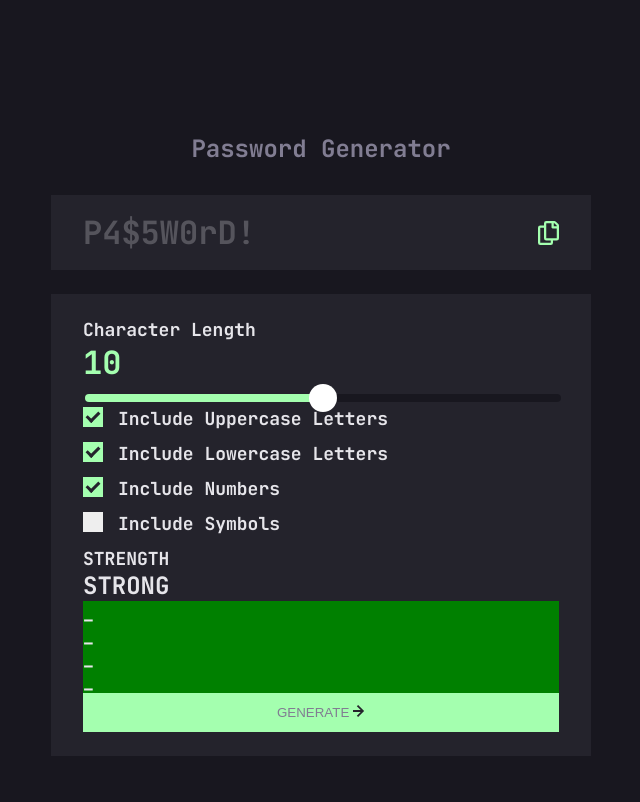
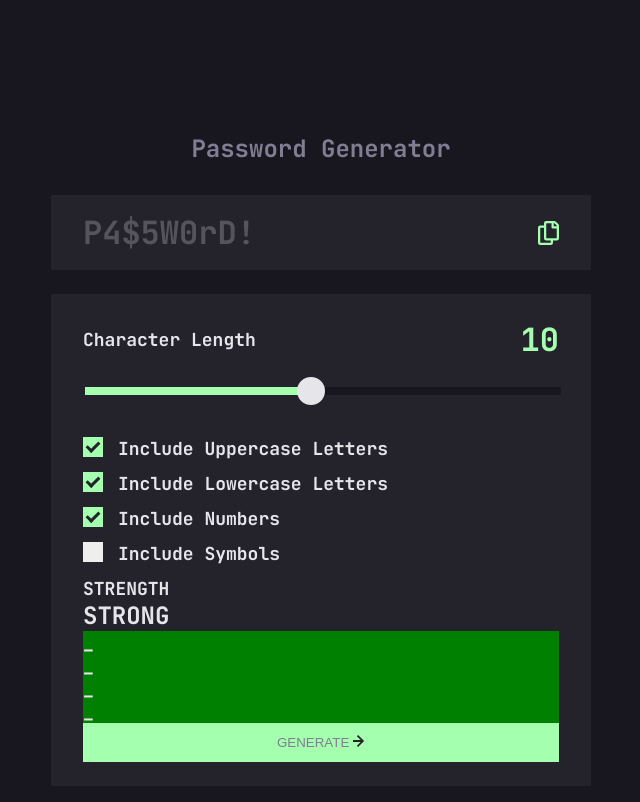
Before and after one commit to Johan-Carinus/assessment-password-generator-react, a Next.js app: page / in a window 1280 px wide. Shown: the whole page, without its empty margins (319-959 px from the left). Built offline with nearby package versions, Linux system fonts and the light colour scheme.

Commit message:
Finished the visual aspect of the slider.

```diff
--- a/components/options.js
+++ b/components/options.js
@@ -1,12 +1,26 @@
-import {Slider} from "@/components/slider";
+import {useState} from "react";
+import {ValueSlider} from "@/components/value-slider";
 import {CheckboxOptions} from "@/components/checkbox-options";
 import {StrengthIndicator} from "@/components/strength-indicator";
 import {GenerateButton} from "@/components/generate-button";
 
 export function Options() {
+    const [passwordLen, setPasswordLen] = useState(10);
+
+    function handleSliderChange(i) {
+        setPasswordLen(i);
+    }
+
     return (
         <div className='options background-standard'>
-            <Slider />
+            <ValueSlider
+                title='Character Length'
+                minValue='1'
+                maxValue='20'
+                currentValue={passwordLen}
+                handleOnChange={handleSliderChange}
+            />
+            <div className='large-spacer'/>
             <CheckboxOptions />
             <StrengthIndicator />
             <GenerateButton />
--- a/components/slider.js
+++ /dev/null
@@ -1,15 +0,0 @@
-export function Slider() {
-    return (
-        <div>
-            <div className='row-flex'>
-                <p className='flex-grow-1'>Character Length</p>
-                <h1 className='text-green'>10</h1>
-            </div>
-            <div className="slidecontainer">
-                <input type="range" min="0" max="100" value="50" className="slider" id="myRange"/>
-            </div>
-        </div>
-    );
-}
-
-//https://www.w3schools.com/howto/howto_js_rangeslider.asp
--- /dev/null
+++ b/components/value-slider.js
@@ -0,0 +1,32 @@
+export function ValueSlider({title, minValue, maxValue, currentValue, handleOnChange}) {
+    function onInputChange(event) {
+        const value = event.target.value;
+        handleOnChange(value);
+
+    }
+
+    function calculateSliderPercentage() {
+        const top = maxValue - minValue;
+        const adjustedCurrent = currentValue - minValue;
+        const percent = (adjustedCurrent/top)*100;
+        return `${percent}%`;
+    }
+
+    return (
+        <div style={{'--slide-position': calculateSliderPercentage()}} className='value-slider'>
+            <div className='text-row'>
+                <div className='text-title'>{title}</div>
+                <h1 className='text-counter'>{currentValue}</h1>
+            </div>
+            <div className='slide'>
+                <input
+                    type="range"
+                    min={minValue}
+                    max={maxValue}
+                    defaultValue={currentValue} // TODO: Check that this doesn't cause performance issues
+                    onInput={onInputChange}
+                />
+            </div>
+        </div>
+    );
+}
--- a/styles/base/colors.scss
+++ b/styles/base/colors.scss
@@ -2,10 +2,6 @@
 
 .text-grey {
   color: $color-grey;
-}
-
-.text-green {
-  color: $color-neon-green
 }
 
 .background-dark {
--- a/styles/components/slider.scss
+++ /dev/null
@@ -1,30 +0,0 @@
-/* Style the slider */
-.slider {
-  -webkit-appearance: none;
-  appearance: none;
-  width: 100%;
-  height: 8px;
-  background: linear-gradient(to right, $color-neon-green 0%, $color-neon-green 50%, $color-very-dark-grey 50%, $color-very-dark-grey 100%);
-  outline: none;
-  border-radius: 5px;
-}
-
-/* Style the thumb (handle) */
-.slider::-webkit-slider-thumb {
-  -webkit-appearance: none;
-  appearance: none;
-  width: 28px;
-  height: 28px;
-  background: #ffffff;
-  border-radius: 50%;
-  cursor: pointer;
-}
-
-/* Adjust thumb color when dragged */
-.slider::-moz-range-thumb {
-  width: 28px;
-  height: 28px;
-  background: #ffffff;
-  border-radius: 50%;
-  cursor: pointer;
-}
--- /dev/null
+++ b/styles/components/value-slider.scss
@@ -0,0 +1,85 @@
+@import '../abstracts/variables';
+
+@mixin round-slider-thumb($border-color, $background-color, $size, $border-thickness) {
+  border: $border-thickness solid $border-color;
+  height: $size;
+  width: $size;
+  border-radius: $size;
+  background: $background-color;
+  cursor: pointer;
+}
+
+@mixin slider-track($background-color, $height) {
+  background: linear-gradient(
+                  to right,
+                  $color-neon-green 0%,
+                  $color-neon-green var(--slide-position),
+                  $color-very-dark-grey var(--slide-position),
+                  $color-very-dark-grey 100%
+  );
+  height: $height;
+}
+
+$thumb-height: 28px;
+$track-height: 8px;
+$outline-thickness: 2px;
+
+.value-slider {
+  --slide-position: 50%;
+}
+
+.value-slider .text-row {
+  display: flex;
+  flex-direction: row;
+  align-items: center;
+}
+
+.value-slider .text-title {
+  flex-grow: 1;
+}
+
+.value-slider .text-counter {
+  color: $color-neon-green;
+}
+
+.value-slider .slide {
+  height: $thumb-height;
+  padding-top: $spacing-small;
+}
+
+.value-slider input[type=range] {
+  -webkit-appearance: none;
+  cursor: pointer;
+  width: 100%;
+  background: transparent;
+}
+
+.value-slider input[type="range"]::-webkit-slider-runnable-track {
+  @include slider-track($color-very-dark-grey, $track-height);
+}
+
+.value-slider input[type="range"]::-moz-range-track {
+  @include slider-track($color-very-dark-grey, $track-height);
+}
+
+.value-slider input[type=range]::-webkit-slider-thumb {
+  -webkit-appearance: none;
+  @include round-slider-thumb($color-almost-white, $color-almost-white, $thumb-height, $outline-thickness);
+  margin-top: calc(($track-height/2) - ($thumb-height/2));
+}
+
+.value-slider input[type=range]:hover::-webkit-slider-thumb {
+  -webkit-appearance: none;
+  @include round-slider-thumb($color-neon-green, $color-very-dark-grey, $thumb-height, $outline-thickness);
+  margin-top: calc(($track-height/2) - ($thumb-height/2));
+}
+
+.value-slider input[type=range]::-moz-range-thumb {
+  @include round-slider-thumb($color-almost-white, $color-almost-white, $thumb-height, $outline-thickness);
+}
+
+.value-slider input[type=range]:hover::-moz-range-thumb {
+  @include round-slider-thumb($color-neon-green, $color-very-dark-grey, $thumb-height, $outline-thickness);
+}
+
+// TODO: Focus styling https://www.smashingmagazine.com/2021/12/create-custom-range-input-consistent-browsers/
--- a/styles/main.scss
+++ b/styles/main.scss
@@ -4,6 +4,6 @@
 @import "pages/main-page";
 @import "components/password-field";
 @import "components/options";
-@import "components/slider";
+@import "components/value-slider";
 @import "components/checkbox-options";
 @import "components/generate-button";
--- a/styles/pages/main-page.scss
+++ b/styles/pages/main-page.scss
@@ -18,3 +18,8 @@ body {
   height: $spacing-medium;
   width: 100%;
 }
+
+.large-spacer {
+  height: $spacing-large;
+  width: 100%;
+}
```
